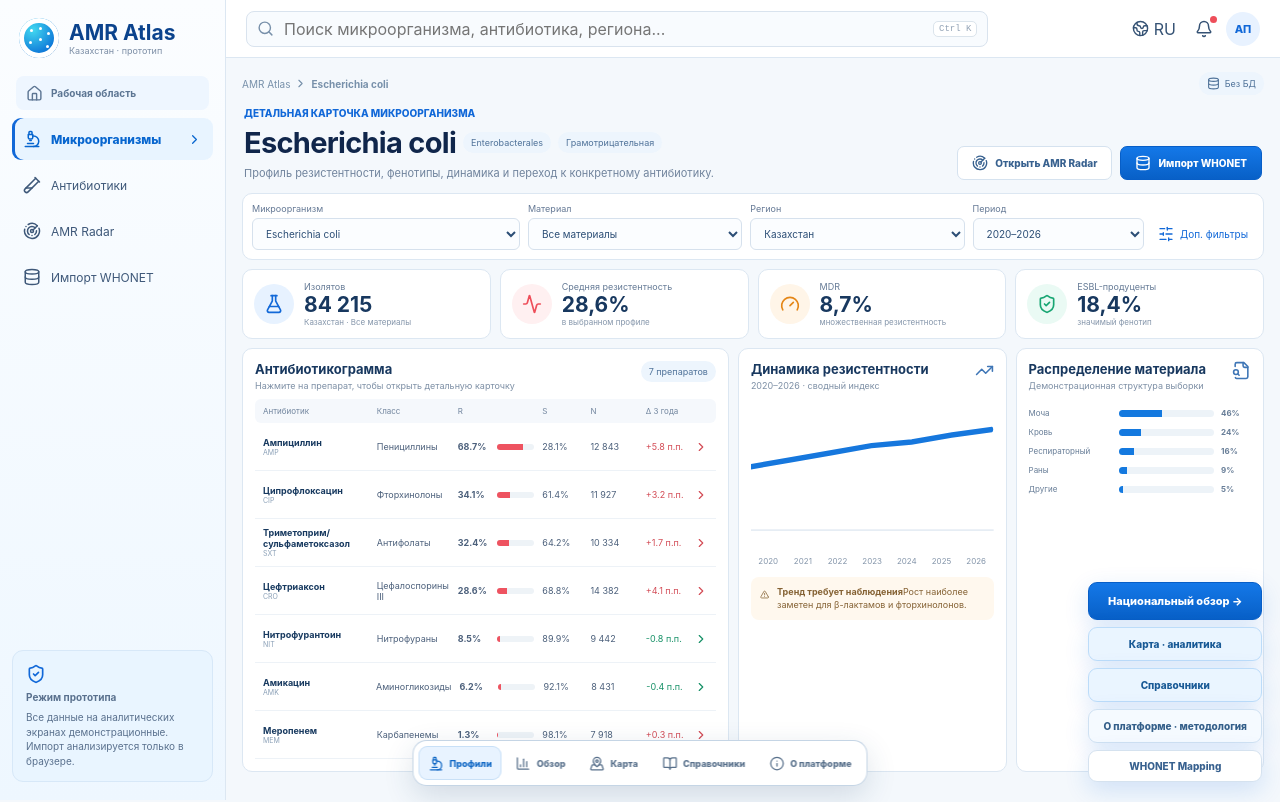
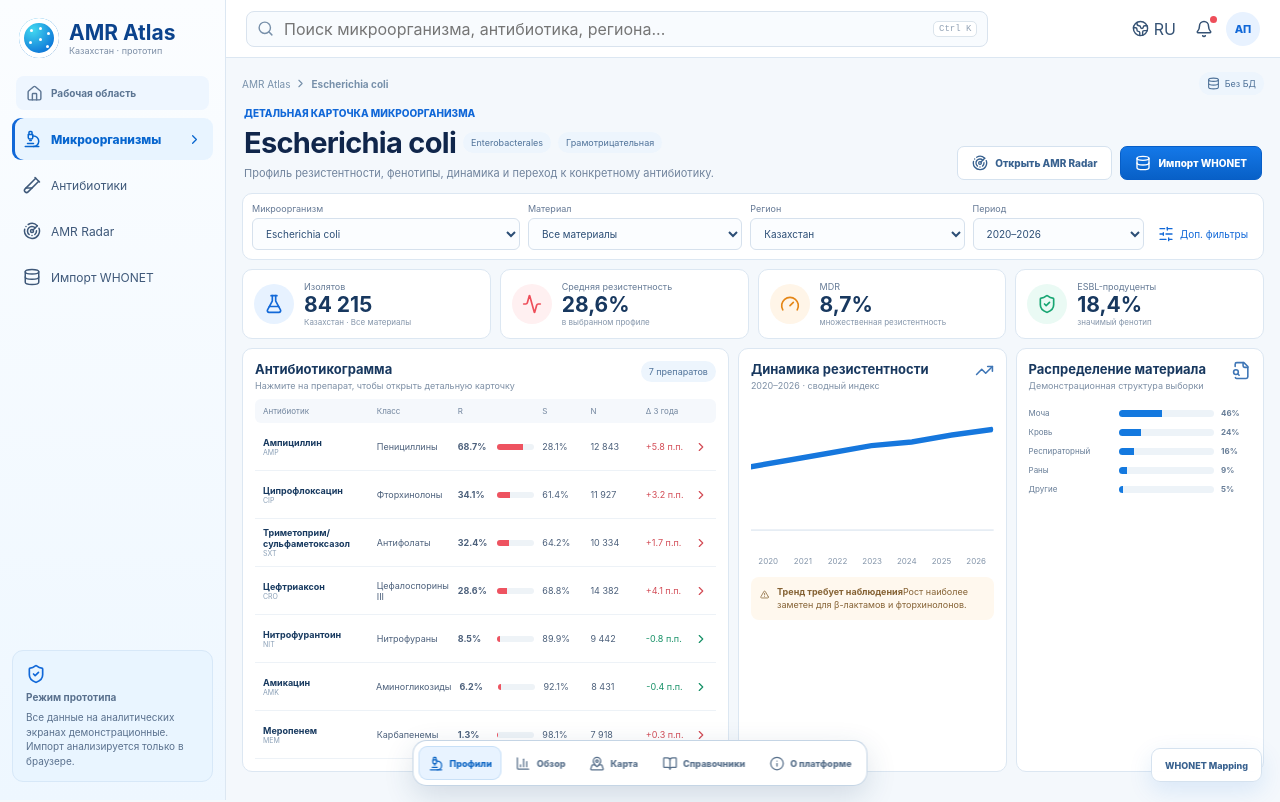
Before and after one commit to MG-Trener/ATLAS, a Next.js app: page / in a window 1280 px wide. Built offline with nearby package versions, Linux system fonts and the light colour scheme.

Commit message:
Remove duplicate root navigation buttons

```diff
--- a/app/page.tsx
+++ b/app/page.tsx
@@ -1,98 +1,34 @@
 import Link from "next/link";
 import AtlasFlow from "./AtlasFlow";
-
-const baseButton = {
-  zIndex: 20,
-  display: "inline-flex",
-  alignItems: "center",
-  justifyContent: "center",
-  minHeight: 38,
-  padding: "0 14px",
-  borderRadius: 9,
-  textDecoration: "none",
-  fontSize: 11,
-  fontWeight: 800,
-  boxShadow: "0 8px 24px rgba(17,104,216,.16)",
-} as const;
 
 export default function Page() {
   return (
     <>
       <AtlasFlow />
-      <div
+      <Link
+        href="/whonet"
         style={{
           position: "fixed",
           right: 18,
           bottom: 18,
-          zIndex: 20,
-          display: "grid",
-          gap: 7,
+          zIndex: 50,
+          display: "inline-flex",
+          alignItems: "center",
+          justifyContent: "center",
+          minHeight: 34,
+          padding: "0 13px",
+          borderRadius: 9,
+          border: "1px solid #d5e2ef",
+          background: "rgba(255,255,255,.96)",
+          color: "#38618f",
+          textDecoration: "none",
+          fontSize: 9,
+          fontWeight: 800,
+          boxShadow: "0 8px 24px rgba(17,104,216,.12)",
         }}
       >
-        <Link
-          href="/overview"
-          style={{
-            ...baseButton,
-            border: "1px solid #075ec7",
-            background: "linear-gradient(#1478e8,#0860c7)",
-            color: "#fff",
-          }}
-        >
-          Национальный обзор →
-        </Link>
-        <Link
-          href="/insights"
-          style={{
-            ...baseButton,
-            minHeight: 34,
-            border: "1px solid #bcdcf9",
-            background: "#eaf5ff",
-            color: "#195a96",
-            fontSize: 10,
-          }}
-        >
-          Карта · аналитика
-        </Link>
-        <Link
-          href="/reference"
-          style={{
-            ...baseButton,
-            minHeight: 34,
-            border: "1px solid #bcdcf9",
-            background: "#eaf5ff",
-            color: "#195a96",
-            fontSize: 10,
-          }}
-        >
-          Справочники
-        </Link>
-        <Link
-          href="/about"
-          style={{
-            ...baseButton,
-            minHeight: 34,
-            border: "1px solid #cfe1f2",
-            background: "#f5faff",
-            color: "#345f8a",
-            fontSize: 10,
-          }}
-        >
-          О платформе · методология
-        </Link>
-        <Link
-          href="/whonet"
-          style={{
-            ...baseButton,
-            minHeight: 32,
-            border: "1px solid #d5e2ef",
-            background: "#fff",
-            color: "#38618f",
-            fontSize: 10,
-          }}
-        >
-          WHONET Mapping
-        </Link>
-      </div>
+        WHONET Mapping
+      </Link>
     </>
   );
 }
```
